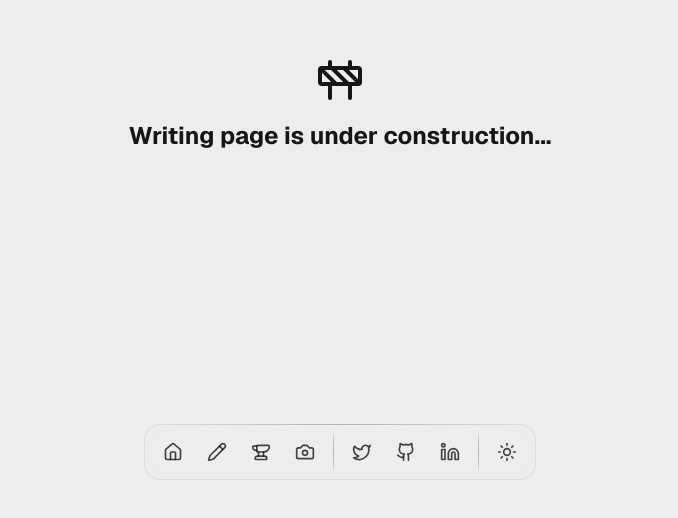
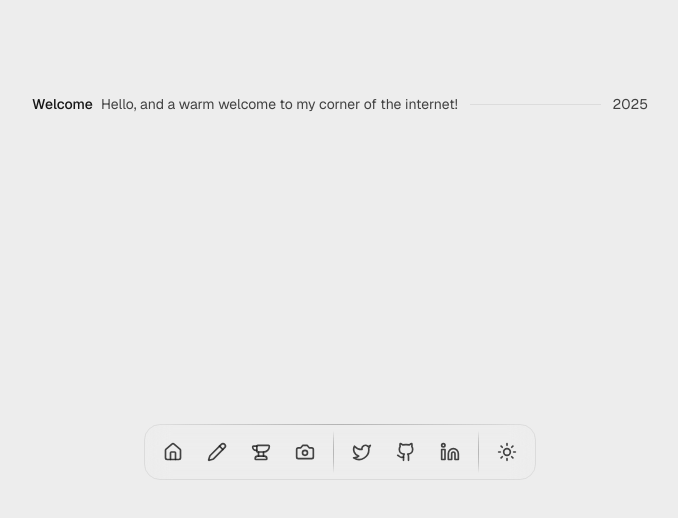
Before and after one commit to leooliveirax/codebyleo, a Next.js app: page /writings in a window 1280 px wide. Shown: the part 296-814 px from the top of the page, without its empty margins (300-978 px from the left). Built offline with nearby package versions, Linux system fonts and the light colour scheme.

Commit message:
feat: update layout and spacing in home and writings sections for improved aesthetics; enhance HeroSection with padding and add navigation link to writings page

```diff
--- a/src/app/(home)/HeroSection.tsx
+++ b/src/app/(home)/HeroSection.tsx
@@ -9,7 +9,7 @@ export function HeroSection() {
     <section className="flex flex-col justify-center sm:relative sm:mt-0 sm:min-h-screen sm:items-center">
       <h1 className="text-8xl font-medium sm:text-9xl md:text-[164px]">
         <BlurFade delay={0.1}>
-          <span className="flex flex-col sm:hidden">
+          <span className="flex flex-col pt-6 sm:hidden">
             <span>HEY</span>
             <span>I AM</span>
             <span>LEO</span>
--- a/src/app/(home)/page.tsx
+++ b/src/app/(home)/page.tsx
@@ -1,15 +1,13 @@
 import { AboutSection } from "./AboutSection";
 import { HeroSection } from "./HeroSection";
-import { ScrollIndicator } from "./ScrollIndicator";
 import { SocialSection } from "./SocialsSection";
 
 export default function Home() {
   return (
-    <div className="flex min-h-screen flex-col gap-8 sm:gap-12">
+    <div className="flex min-h-screen flex-col gap-10 pb-24 sm:gap-12">
       <HeroSection />
       <AboutSection />
       <SocialSection />
-      <ScrollIndicator className="sm:hidden" />
     </div>
   );
 }
--- a/src/app/layout.tsx
+++ b/src/app/layout.tsx
@@ -43,7 +43,7 @@ export default function RootLayout({
           geistSans.className
         )}>
         <ThemeProvider enableSystem disableTransitionOnChange attribute="class" defaultTheme="system">
-          <main className="mx-auto min-h-screen w-full max-w-6xl p-6 pb-24 sm:pt-0">{children}</main>
+          <main className="mx-auto w-full max-w-6xl px-6">{children}</main>
 
           <Dock />
         </ThemeProvider>
--- a/src/app/writings/layout.tsx
+++ b/src/app/writings/layout.tsx
@@ -1,3 +1,3 @@
 export default function WritingsLayout({ children }: { children: React.ReactNode }) {
-  return <div className="mx-auto max-w-[60ch] space-y-6">{children}</div>;
+  return <div className="mx-auto max-w-screen-sm space-y-6">{children}</div>;
 }
--- a/src/app/writings/page.tsx
+++ b/src/app/writings/page.tsx
@@ -1,12 +1,20 @@
 import { BlurFade } from "@/components/BlurFade";
-import { Construction } from "lucide-react";
+import Link from "next/link";
 
 export default function Writings() {
   return (
-    <section className="flex h-screen justify-center">
-      <BlurFade delay={0.1} className="flex flex-col items-center justify-center gap-4">
-        <Construction className="size-12" />
-        <h1 className="text-center text-2xl font-bold">Writing page is under construction...</h1>
+    <section className="flex h-screen w-full justify-center">
+      <BlurFade delay={0.1} className="flex w-full flex-col items-center justify-center">
+        <Link
+          className="hover:bg-hover z-[1] flex w-full items-center gap-2 rounded-xl px-3 py-4 text-sm"
+          href="/writings/welcome">
+          <span className="font-medium">Welcome</span>
+          <span className="text-foreground/80 hidden sm:block">
+            Hello, and a warm welcome to my corner of the internet!
+          </span>
+          <div className="mx-1 flex-1 border-t"></div>
+          <span className="text-foreground/80">2025</span>
+        </Link>
       </BlurFade>
     </section>
   );
```
